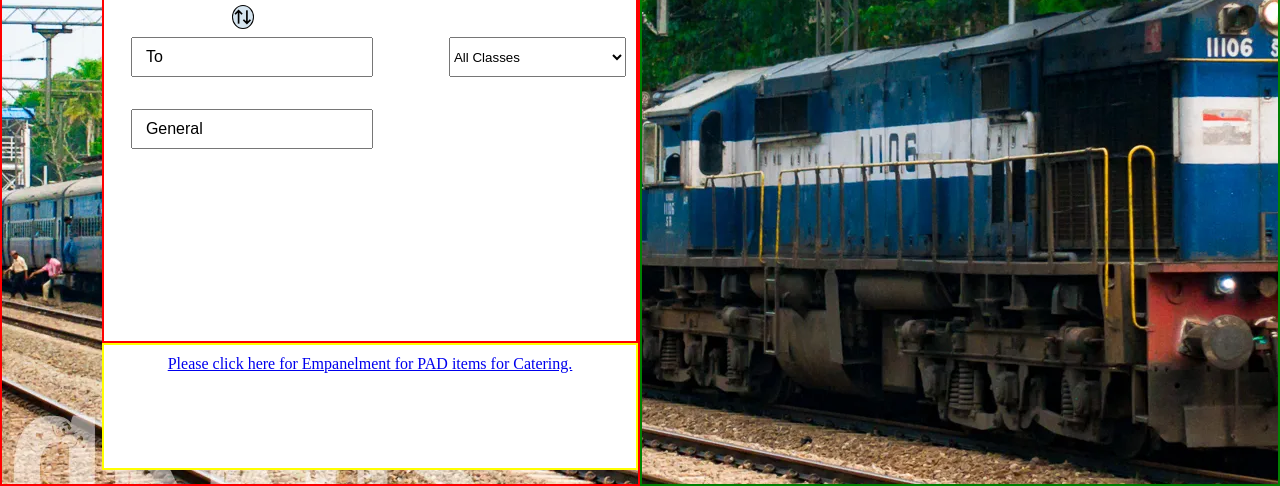
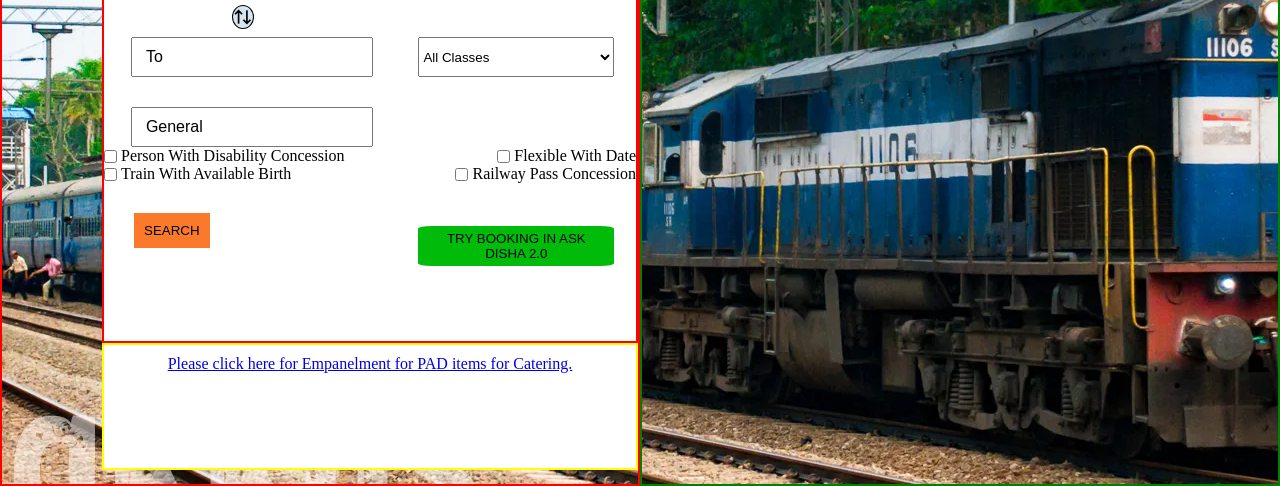
Before and after one commit to Dhan9500/HTML-CSS-JS-Demo, a plain HTML site: page Demo2/index.html in a window 1280 px wide. Shown: the part 378-864 px from the top of the page. Drawn offline with nearby package versions, Linux system fonts and the light colour scheme.

Commit message:
dev_changes

```diff
--- a/Demo2/index.html
+++ b/Demo2/index.html
@@ -102,7 +102,34 @@
           <div id="frm33">
             <div id="frm5" class="frmCommon"><input type="text" placeholder="General" id="inp5"></div>
           </div>
-
+          <div id="frm44">
+            <div id="frm6">
+                <input type="checkbox" id="chk1" name="chk1" value="Person With Disability Concession">
+                &nbsp;<label for="chk1"> Person With Disability Concession</label>
+            </div>
+            <div id="frm7">
+                <input type="checkbox" id="chk2" name="chk2" value="Flexible With Date">
+                &nbsp;<label for="chk2"> Flexible With Date</label>
+            </div>
+          </div>
+          <div id="frm55">
+            <div id="frm8">
+                <input type="checkbox" id="chk3" name="chk3" value="Train With Available Birth">
+                &nbsp;<label for="chk3"> Train With Available Birth</label>
+            </div>
+            <div id="frm9">
+                <input type="checkbox" id="chk4" name="chk4" value="Railway Pass Concession">
+                &nbsp;<label for="chk4"> Railway Pass Concession</label>
+            </div>
+          </div>
+          <div id="frm66">
+            <div id="frm10">
+                <button class="frmbtn1">Search</button>
+            </div>
+            <div id="frm11">
+                <button class="frmbtn2">Try booking in Ask DISHA 2.0</button>
+            </div>
+          </div>
         </form>
 
       </div>
--- a/Demo2/style.css
+++ b/Demo2/style.css
@@ -188,7 +188,7 @@ button {
 
 #inp2 {
   height: 40px;
-  width: 14vw;
+  width: 17vw;
   margin-right: 10%;
 }
 
@@ -200,7 +200,7 @@ button {
 
 #inp4 {
   height: 40px;
-  width: 14vw;
+  width: 17vw;
   margin-right: 10%;
 }
 
@@ -225,7 +225,7 @@ button {
 }
 
 #frm5 {
-  padding-top: 32px;
+  padding-top: 30px;
 }
 
 #arrow i {
@@ -261,3 +261,16 @@ button {
   justify-content: center;
   padding-top: 10px;
 }
+.frmbtn1{
+  background-color: #fb792b;
+  margin-left: 30px;
+  margin: 30px;
+}
+.frmbtn2{
+  background-color: #01bb0a;
+  margin-right: 10%;
+  height: 40px;
+  width: 17vw;
+  border-radius: 7%;
+  margin-top: 30px;
+}
```
Also changed, not shown: Demo2/background.jpg (deleted), Demo2/bgm.jpg (deleted).
